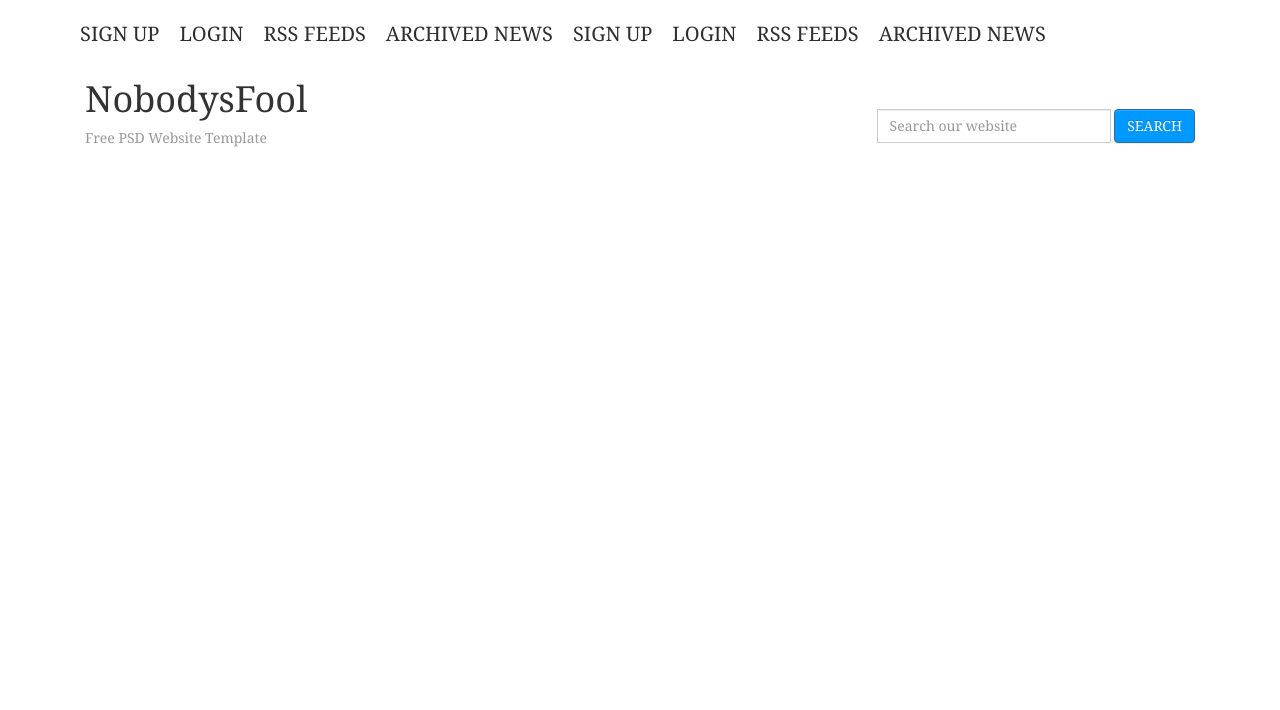
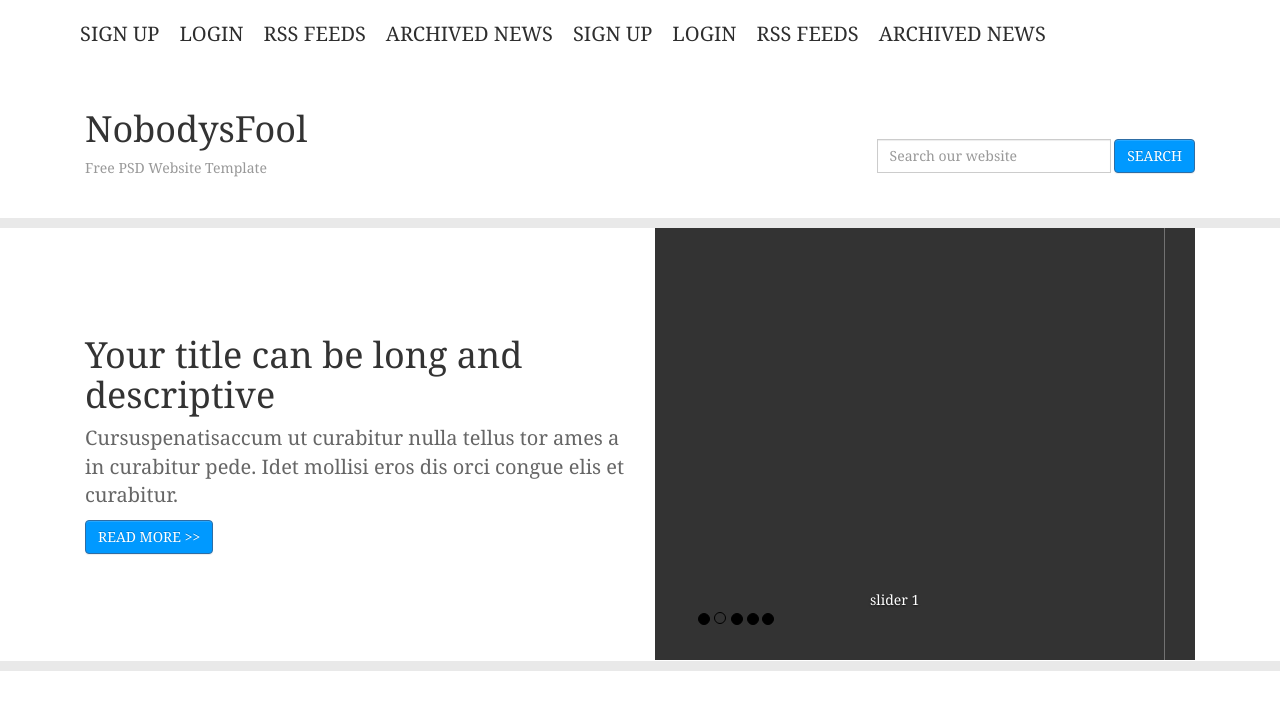
Before and after one commit to istiyakaminsanto/NobodysFool_PSD_templeate_for_ajit_da, a plain HTML site: page index.html in a window 1280 px wide. Shown: the part 60-770 px from the top of the page. Drawn offline with Linux system fonts and the light colour scheme.

Commit message:
article and slider is added

```diff
--- a/css/style.css
+++ b/css/style.css
@@ -2,6 +2,7 @@
 	margin: 0;
 	padding: 0;
 	font-family: georgia;
+
 }
 
 a{
@@ -104,6 +105,10 @@ a{
 	padding: 10px;
 }
 
+#logo_and_search{
+	margin: 30px 0;
+}
+
 .logo_area p{
 	color: #999999;
 }
@@ -118,3 +123,48 @@ a{
     background-color: #0099ff;
     text-transform: uppercase;
 }
+
+#article_and_slider{
+	border-top: 5px solid #e9e9e9;
+	border-bottom: 5px solid #e9e9e9;
+	border-width: 10px;
+
+}
+
+.article_area{
+	margin: 107px 0;
+}
+
+.article_area p{
+	font-size: 20px;
+	color: #666666;
+}
+
+.carousel-indicators{
+	left: 15%;
+}
+
+.carousel-indicators .active{
+
+	display: inline-block;
+    width: 12px;
+    height: 12px;
+    margin: 1px;
+    text-indent: -999px;
+    cursor: pointer;
+    background-color: #000 \9;
+    background-color: rgba(0, 0, 0, 0);
+    border: 1px solid #000;
+    border-radius: 10px;
+
+
+}
+
+
+.carousel-indicators li {
+    width: 12px;
+    height: 12px;
+    margin: 0;
+    background-color: #000;
+    border: 1px solid #000
+}
--- a/index.html
+++ b/index.html
@@ -101,6 +101,63 @@
 		</div>
 	</section>
 
+	<section id="article_and_slider">
+		<div class="container">
+			<div class="col-md-6">
+				<div class="article_area">
+					<h1>Your title can be long and descriptive</h1>
+					<p>Cursuspenatisaccum ut curabitur nulla tellus tor ames a in curabitur pede. Idet mollisi eros dis orci congue elis et curabitur.</p>
+					<button type="submit" class="btn btn-primary">read more >></button>
+				</div>
+			</div>
+			<div class="col-md-6">
+				<div id="carousel-example-generic" class="carousel slide" data-ride="carousel">
+					  <!-- Indicators -->
+				  <ol class="carousel-indicators">
+				    <li data-target="#carousel-example-generic" data-slide-to="0" class="active"></li>
+				    <li data-target="#carousel-example-generic" data-slide-to="1"></li>
+				    <li data-target="#carousel-example-generic" data-slide-to="2"></li>
+				    <li data-target="#carousel-example-generic" data-slide-to="3"></li>
+				    <li data-target="#carousel-example-generic" data-slide-to="4"></li>
+				  </ol>
+
+				  <!-- Wrapper for slides -->
+				  <div class="carousel-inner" role="listbox">
+				    <div class="item active">
+				      <img src="images/slider.jpg" alt="">
+				      <div class="carousel-caption">slider 1
+				      </div>
+				    </div>
+				    <div class="item">
+				      <img src="images/slider.jpg" alt="">
+				      <div class="carousel-caption">
+				        slider 2
+				      </div>
+				    </div>
+				    <div class="item">
+				      <img src="images/slider.jpg" alt="">
+				      <div class="carousel-caption">
+				        slider 3
+				      </div>
+				    </div>
+				    <div class="item">
+				      <img src="images/slider.jpg" alt="">
+				      <div class="carousel-caption">
+				        slider 4
+				      </div>
+				    </div>
+				    <div class="item">
+				      <img src="images/slider.jpg" alt="">
+				      <div class="carousel-caption">
+				        slider 5
+				      </div>
+				    </div>
+				  </div>
+				</div>
+			</div>
+		</div>
+	</section>
+
 	<script type="text/javascript" src="js/npm.js"></script>
 	<script type="text/javascript" src="js/jquery.min.js"></script>
 	<script type="text/javascript" src="js/bootstrap.min.js"></script>
```
Also changed, not shown: images/slider.jpg (added).
